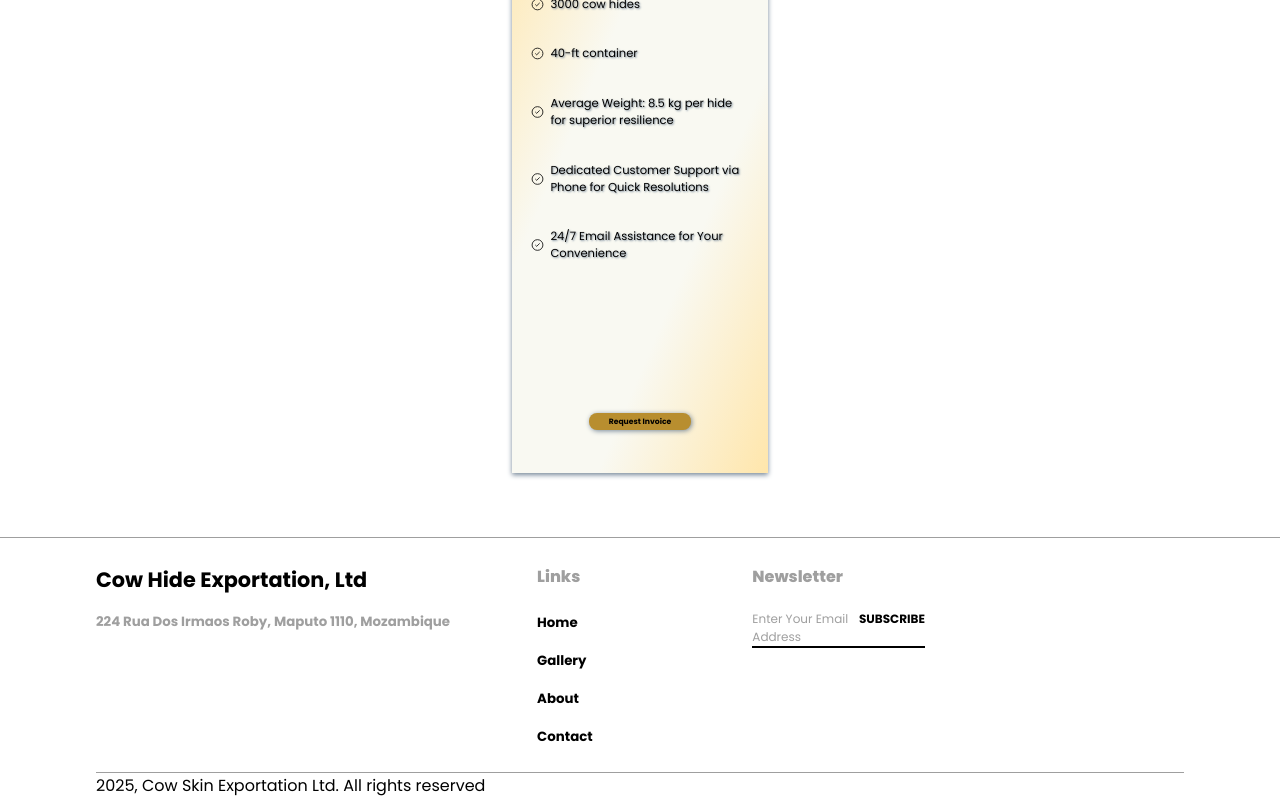
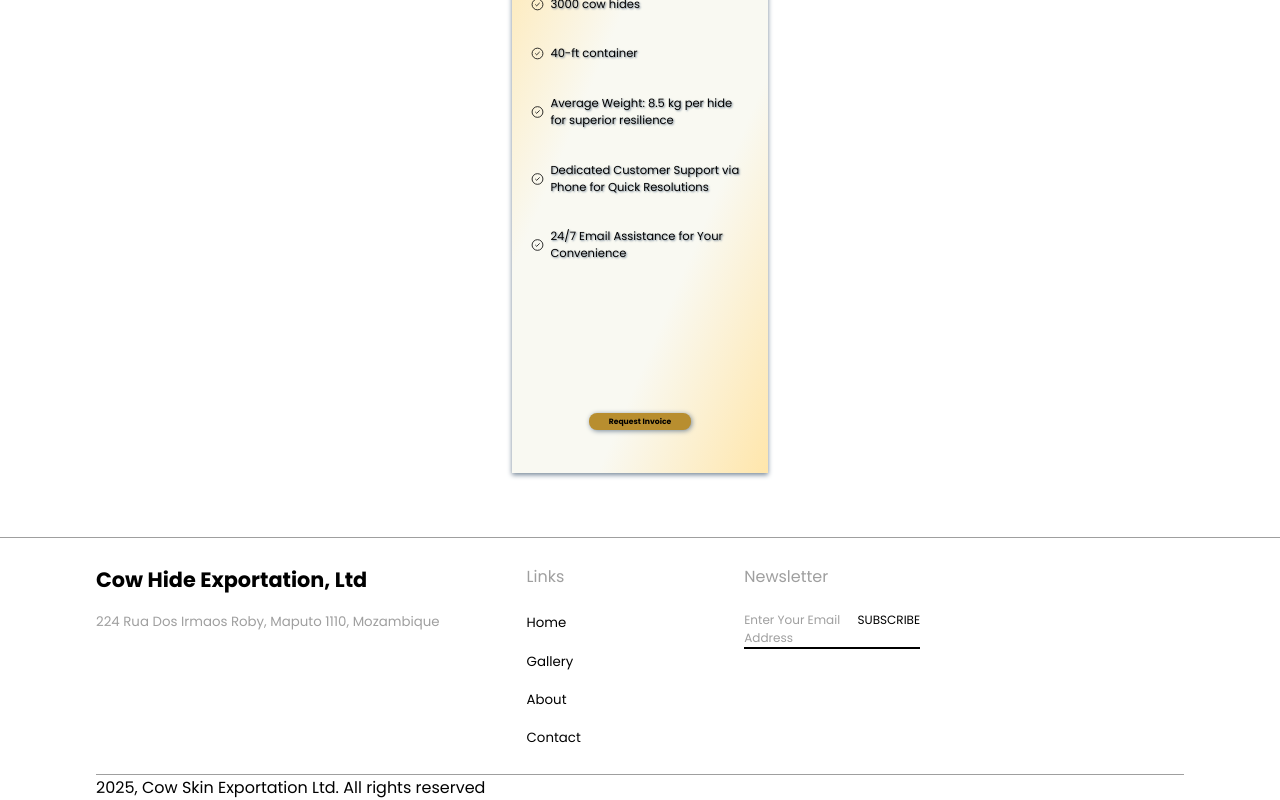
Before and after one commit to DEGEN101/cow-hide-exportation-website, a React (Create React App) app: page / in a window 1280 px wide. Shown: the part 1383-2183 px from the top of the page. Built offline with nearby package versions, Linux system fonts and the light colour scheme.

Commit message:
Fixed footer component fonts weightings

```diff
--- a/src/Components/Footer/Footer.css
+++ b/src/Components/Footer/Footer.css
@@ -19,14 +19,14 @@
     color: #000000;
 
     font-size: 1.3em;
-    font-weight: bolder;
+    font-weight: 500;
 }
 
 .footer-container .sub-heading {
     margin-bottom: 5%;
     font-family: 'Poppins', sans-serif;
     color: #9F9F9F;
-    font-weight: 800;
+    font-weight: normal;
 }
 
 
--- a/src/Components/Footer/Footer.jsx
+++ b/src/Components/Footer/Footer.jsx
@@ -10,7 +10,7 @@ const Footer = () => {
                 {/* Address Section */}
                 <section className="address-section">
                     <h3 className="footer-heading"> <b>Cow Hide Exportation, Ltd</b> </h3>
-                    <Text textWeight="bold"> 224 Rua Dos Irmaos Roby, Maputo 1110, Mozambique </Text>
+                    <Text> 224 Rua Dos Irmaos Roby, Maputo 1110, Mozambique </Text>
                 </section>
 
                 {/* Links Section */}
@@ -18,19 +18,19 @@ const Footer = () => {
                     <h4 className="sub-heading"> Links </h4>
 
                     <a href="url" className="footer-link">
-                        <Text textColor="#000000" textWeight="bold"> Home </Text>
+                        <Text textColor="#000000"> Home </Text>
                     </a>
 
                     <a href="url" className="footer-link">
-                        <Text textColor="#000000" textWeight="bold"> Gallery </Text>
+                        <Text textColor="#000000"> Gallery </Text>
                     </a>
 
                     <a href="url" className="footer-link">
-                        <Text textColor="#000000" textWeight="bold"> About </Text>
+                        <Text textColor="#000000"> About </Text>
                     </a>
 
                     <a href="url" className="footer-link">
-                        <Text textColor="#000000" textWeight="bold"> Contact </Text>
+                        <Text textColor="#000000"> Contact </Text>
                     </a>
                 </section>
 
@@ -40,7 +40,7 @@ const Footer = () => {
 
                     <section className="email-section">
                         <Text textSize="9pt"> Enter Your Email Address </Text>
-                        <Text textSize="9pt" textColor="#000000" textWeight="bold"> SUBSCRIBE</Text>
+                        <Text textSize="9pt" textColor="#000000"> SUBSCRIBE</Text>
                     </section>
 
                 </section>
```
